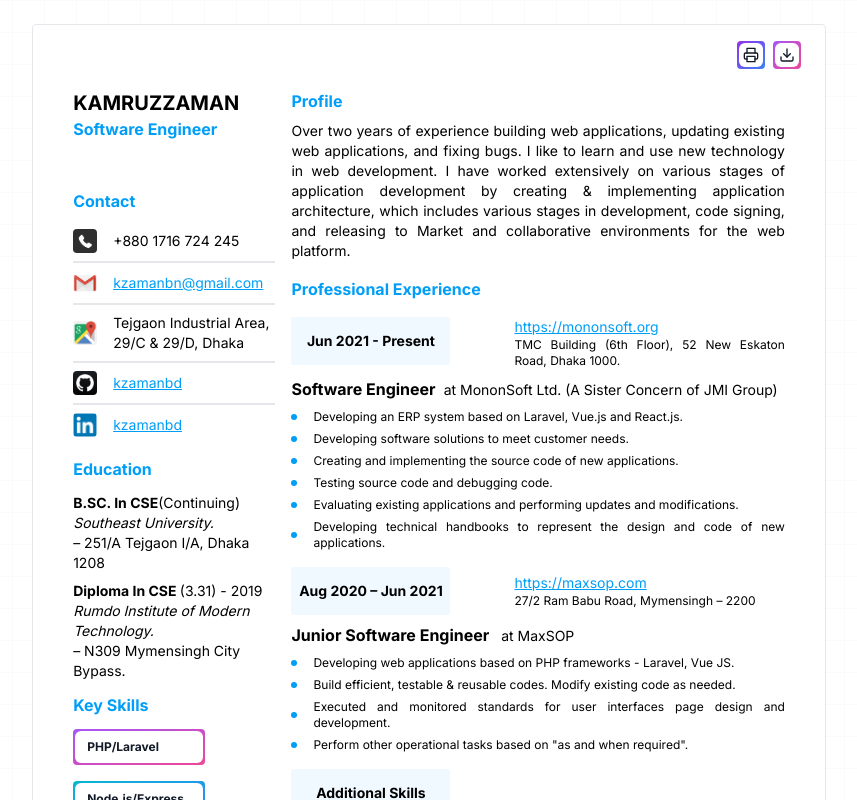
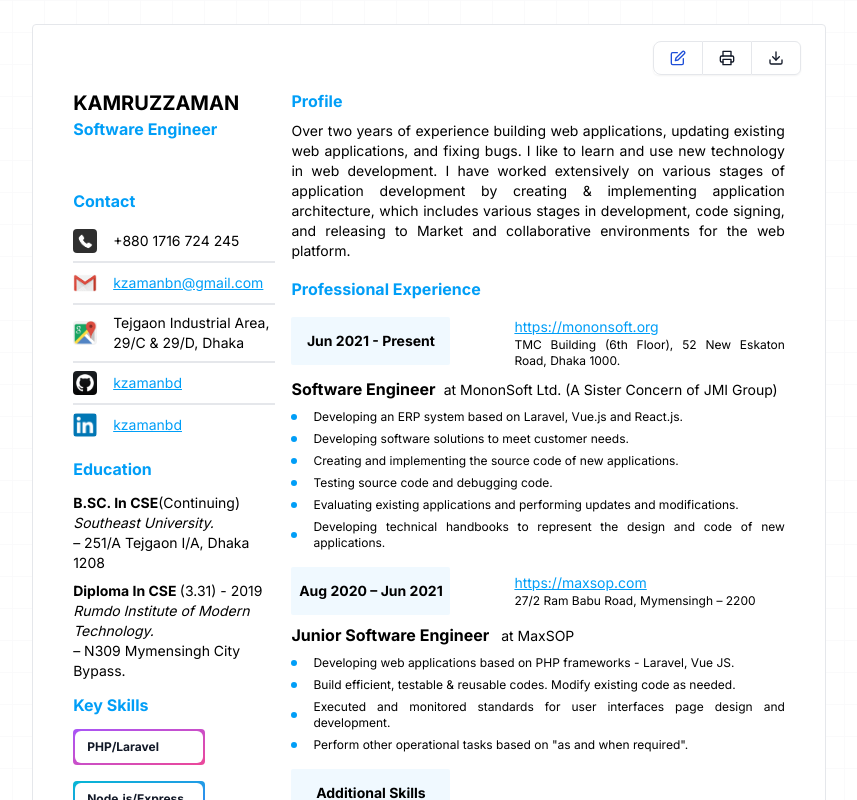
Before and after one commit to kzamaan/resume-next, a Next.js app: page / in a window 1280 px wide. Shown: the top 800 px of the page, without its empty margins (211-1068 px from the left). Built offline with nearby package versions, Linux system fonts and the light colour scheme.

Commit message:
update resume editable mode

```diff
--- a/components/Resume.jsx
+++ b/components/Resume.jsx
@@ -1,9 +1,10 @@
 import html2canvas from 'html2canvas';
 import { jsPDF } from 'jspdf';
 import Image from 'next/image';
+import { useState } from 'react';
 
 export default function Resume() {
-    const printDocument = () => {
+    const resumeDownload = () => {
         const printBtn = document.querySelector('.export-btn');
         const resume = document.getElementById('resume');
 
@@ -18,11 +19,51 @@ export default function Resume() {
             printBtn.classList.remove('hidden');
         });
     };
+
+    const [editable, setEditable] = useState(true);
+
+    const contentEditable = () => {
+        document.body.contentEditable = editable;
+        setEditable(() => !editable);
+    };
     return (
         <div id='resume' className='page'>
             <div className='export-btn'>
-                <button onClick={() => window.print()} className='gradient-btn print-btn group'>
-                    <div className='gradient-content w-max p-1'>
+                <div className='inline-flex rounded-md shadow-sm'>
+                    <button onClick={contentEditable} className='edit-btn'>
+                        {editable ? (
+                            <svg
+                                xmlns='http://www.w3.org/2000/svg'
+                                width='16'
+                                height='16'
+                                viewBox='0 0 24 24'
+                                fill='none'
+                                stroke='currentColor'
+                                strokeWidth='2'
+                                strokeLinecap='round'
+                                strokeLinejoin='round'
+                                aria-label='Edit'>
+                                <path d='M11 4H4a2 2 0 0 0-2 2v14a2 2 0 0 0 2 2h14a2 2 0 0 0 2-2v-7'></path>
+                                <path d='M18.5 2.5a2.121 2.121 0 0 1 3 3L12 15l-4 1 1-4 9.5-9.5z'></path>
+                            </svg>
+                        ) : (
+                            <svg
+                                xmlns='http://www.w3.org/2000/svg'
+                                width='16'
+                                height='16'
+                                viewBox='0 0 24 24'
+                                fill='none'
+                                stroke='currentColor'
+                                strokeWidth='2'
+                                strokeLinecap='round'
+                                strokeLinejoin='round'
+                                aria-label='Done'>
+                                <polyline points='9 11 12 14 22 4' />
+                                <path d='M21 12v7a2 2 0 0 1-2 2H5a2 2 0 0 1-2-2V5a2 2 0 0 1 2-2h11' />
+                            </svg>
+                        )}
+                    </button>
+                    <button onClick={() => window.print()} className='print-btn'>
                         <svg
                             xmlns='http://www.w3.org/2000/svg'
                             width='16'
@@ -37,10 +78,8 @@ export default function Resume() {
                             <path d='M6 18H4a2 2 0 0 1-2-2v-5a2 2 0 0 1 2-2h16a2 2 0 0 1 2 2v5a2 2 0 0 1-2 2h-2'></path>
                             <rect x='6' y='14' width='12' height='8'></rect>
                         </svg>
-                    </div>
-                </button>
-                <button onClick={printDocument} className='gradient-btn download-btn group'>
-                    <div className='gradient-content w-max p-1'>
+                    </button>
+                    <button onClick={resumeDownload} className='download-btn'>
                         <svg
                             xmlns='http://www.w3.org/2000/svg'
                             width='16'
@@ -55,8 +94,8 @@ export default function Resume() {
                             <polyline points='7 10 12 15 17 10'></polyline>
                             <line x1='12' y1='15' x2='12' y2='3'></line>
                         </svg>
-                    </div>
-                </button>
+                    </button>
+                </div>
             </div>
 
             <div className='resume-box'>
--- a/styles/globals.css
+++ b/styles/globals.css
@@ -10,13 +10,16 @@
         @apply font-bold text-primary print:text-gray-700;
     }
     .export-btn {
-        @apply space-x-2 absolute right-6 top-4 text-sm print:hidden flex items-center;
+        @apply cursor-pointer space-x-2 absolute right-6 top-4 text-sm print:hidden flex items-center;
+    }
+    .edit-btn {
+        @apply rounded-l-lg border border-gray-200 bg-white px-4 py-2 text-sm font-medium text-blue-700 hover:bg-gray-100 focus:z-10 focus:text-blue-700 focus:ring-2 focus:ring-blue-700 dark:border-gray-600 dark:bg-gray-700 dark:text-white dark:hover:bg-gray-600 dark:hover:text-white dark:focus:text-white dark:focus:ring-blue-500;
     }
     .print-btn {
-        @apply focus:ring-4 from-purple-600 to-blue-500 focus:ring-blue-300 group-hover:from-purple-600 group-hover:to-blue-500 dark:focus:ring-blue-800 !important;
+        @apply border-b border-t border-gray-200 bg-white px-4 py-2 text-sm font-medium text-gray-900 hover:bg-gray-100 hover:text-blue-700 focus:z-10 focus:text-blue-700 focus:ring-2 focus:ring-blue-700 dark:border-gray-600 dark:bg-gray-700 dark:text-white dark:hover:bg-gray-600 dark:hover:text-white dark:focus:text-white dark:focus:ring-blue-500;
     }
     .download-btn {
-        @apply focus:ring-4 from-purple-500 to-pink-500 focus:ring-purple-200 group-hover:from-purple-500 group-hover:to-pink-500 dark:focus:ring-purple-800 !important;
+        @apply rounded-r-md border border-gray-200 bg-white px-4 py-2 text-sm font-medium text-gray-900 hover:bg-gray-100 hover:text-blue-700 focus:z-10 focus:text-blue-700 focus:ring-2 focus:ring-blue-700 dark:border-gray-600 dark:bg-gray-700 dark:text-white dark:hover:bg-gray-600 dark:hover:text-white dark:focus:text-white dark:focus:ring-blue-500;
     }
     .resume-box {
         @apply grid h-full grid-cols-10 gap-4;
```
